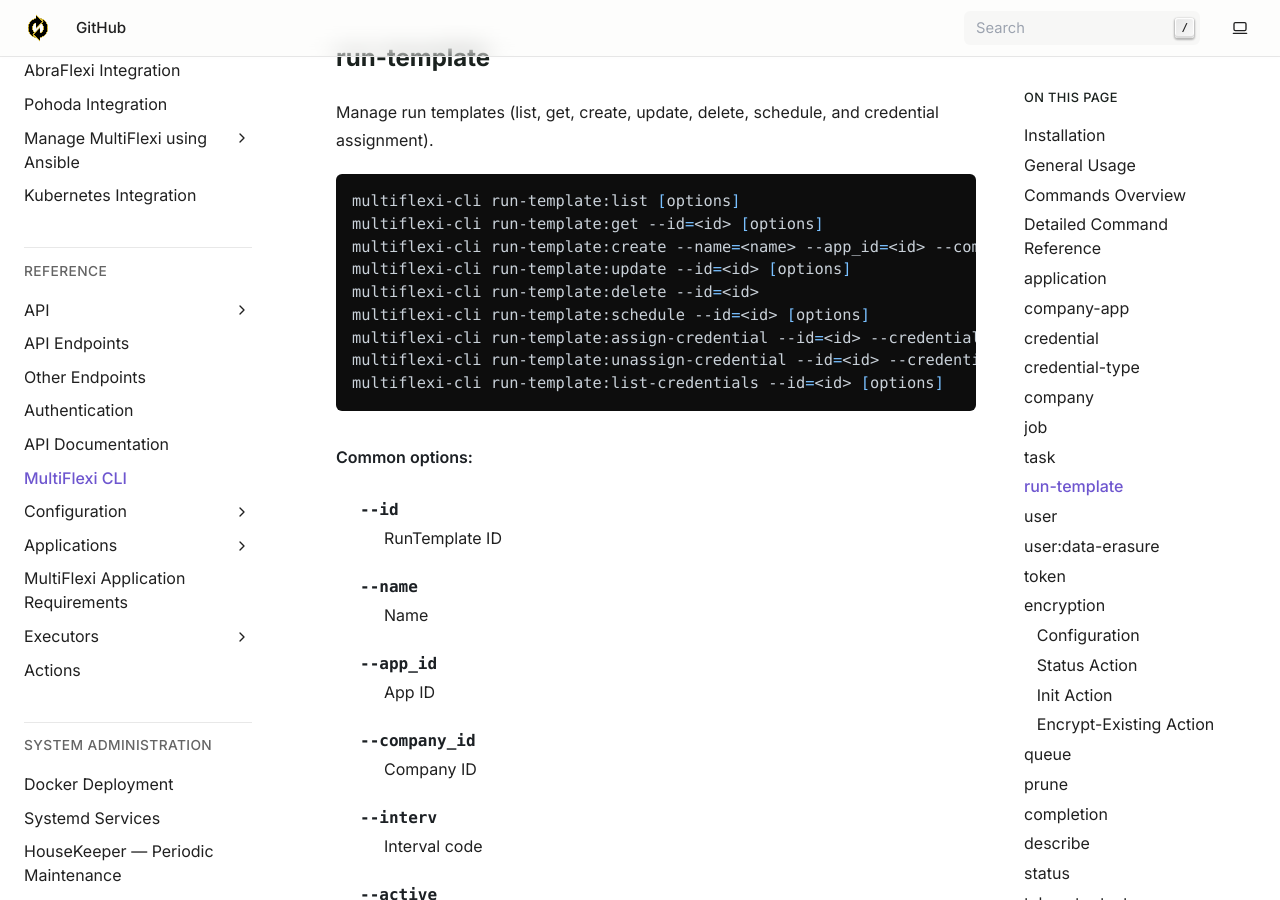
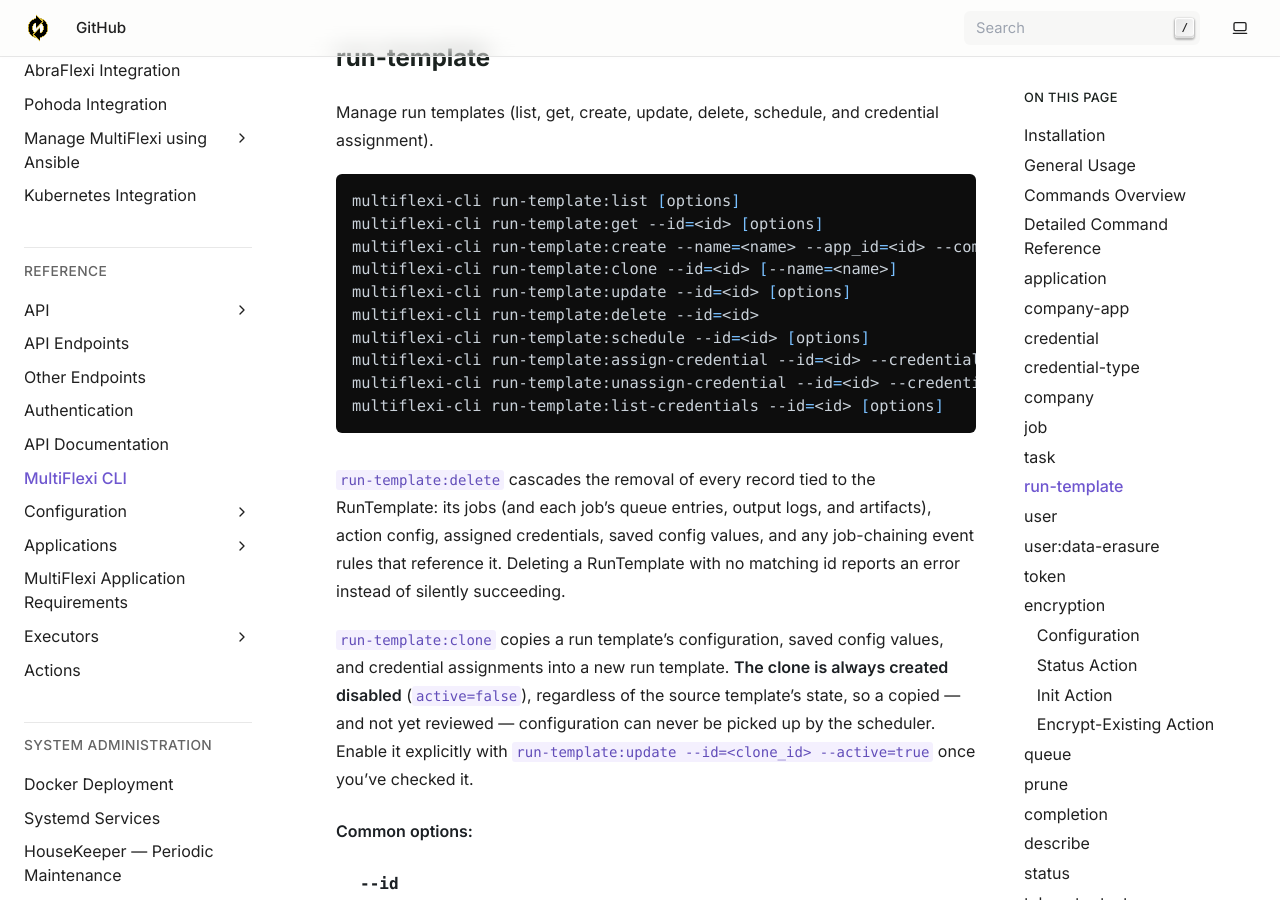
Before and after one commit to VitexSoftware/multiflexi-doc-en, a Sphinx documentation site: the page built from source/reference/cli.rst, in a window 1280 px wide and 900 px high, scrolled down 12547 px. Built offline with Sphinx 7.4.7, drawn with Linux system fonts in a browser that asks for light colours; some of the changed text lies outside the part shown.

Commit message:
Document run-template:clone command (#7)
Covers the new CLI command (VitexSoftware/multiflexi-cli#56) which
mirrors the web UI's clone action and always creates the clone
disabled.

Co-authored-by: Claude Sonnet 5 <noreply@anthropic.com>

```diff
--- a/source/reference/cli.rst
+++ b/source/reference/cli.rst
@@ -366,12 +366,26 @@ Manage run templates (list, get, create, update, delete, schedule, and credentia
     multiflexi-cli run-template:list [options]
     multiflexi-cli run-template:get --id=<id> [options]
     multiflexi-cli run-template:create --name=<name> --app_id=<id> --company_id=<id> [options]
+    multiflexi-cli run-template:clone --id=<id> [--name=<name>]
     multiflexi-cli run-template:update --id=<id> [options]
     multiflexi-cli run-template:delete --id=<id>
     multiflexi-cli run-template:schedule --id=<id> [options]
     multiflexi-cli run-template:assign-credential --id=<id> --credential_id=<id> [options]
     multiflexi-cli run-template:unassign-credential --id=<id> --credential_id=<id> [options]
     multiflexi-cli run-template:list-credentials --id=<id> [options]
+
+``run-template:delete`` cascades the removal of every record tied to the
+RunTemplate: its jobs (and each job's queue entries, output logs, and
+artifacts), action config, assigned credentials, saved config values, and any
+job-chaining event rules that reference it. Deleting a RunTemplate with no
+matching id reports an error instead of silently succeeding.
+
+``run-template:clone`` copies a run template's configuration, saved config
+values, and credential assignments into a new run template. **The clone is
+always created disabled** (``active=false``), regardless of the source
+template's state, so a copied — and not yet reviewed — configuration can
+never be picked up by the scheduler. Enable it explicitly with
+``run-template:update --id=<clone_id> --active=true`` once you've checked it.
 
 Common options:
   --id           RunTemplate ID
@@ -413,6 +427,10 @@ Examples:
     multiflexi-cli run-template:update --id=230 --config=IMPORT_SCOPE=yesterday --config=ANOTHER_KEY=foo
     multiflexi-cli run-template:get --id=230 --format=json
     multiflexi-cli run-template:create --name="Import" --app_id=6e2b2c2e-7c2a-4b1a-8e2d-123456789abc --company_id=1
+
+    # Clone a run template — the clone is created disabled, review then enable it:
+    multiflexi-cli run-template:clone --id=230 --name="Copy of Import"
+    multiflexi-cli run-template:update --id=<clone_id> --active=true
 
     # One-time backfill with a custom IMPORT_SCOPE — value is NOT saved to run-template:
     multiflexi-cli run-template:schedule --id=167 --env=IMPORT_SCOPE=2025-11-1>2026-01-07
```
